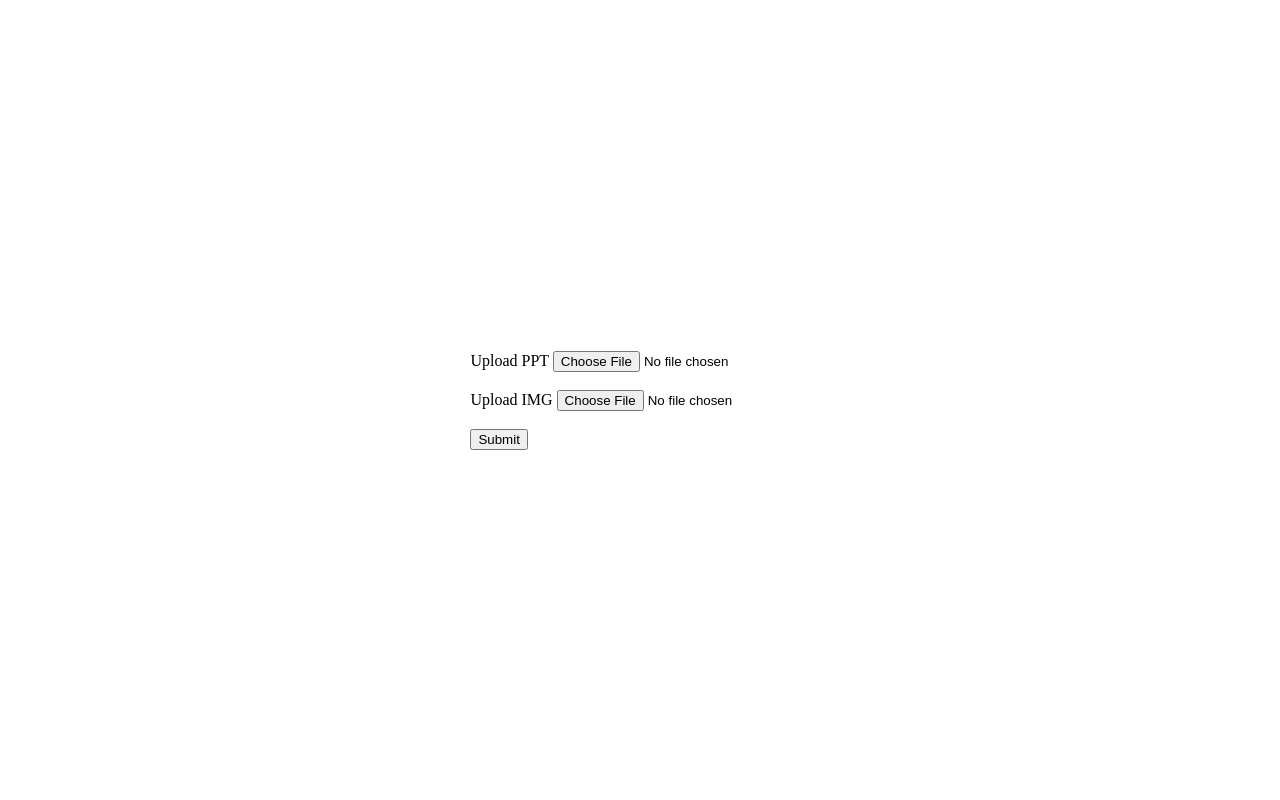
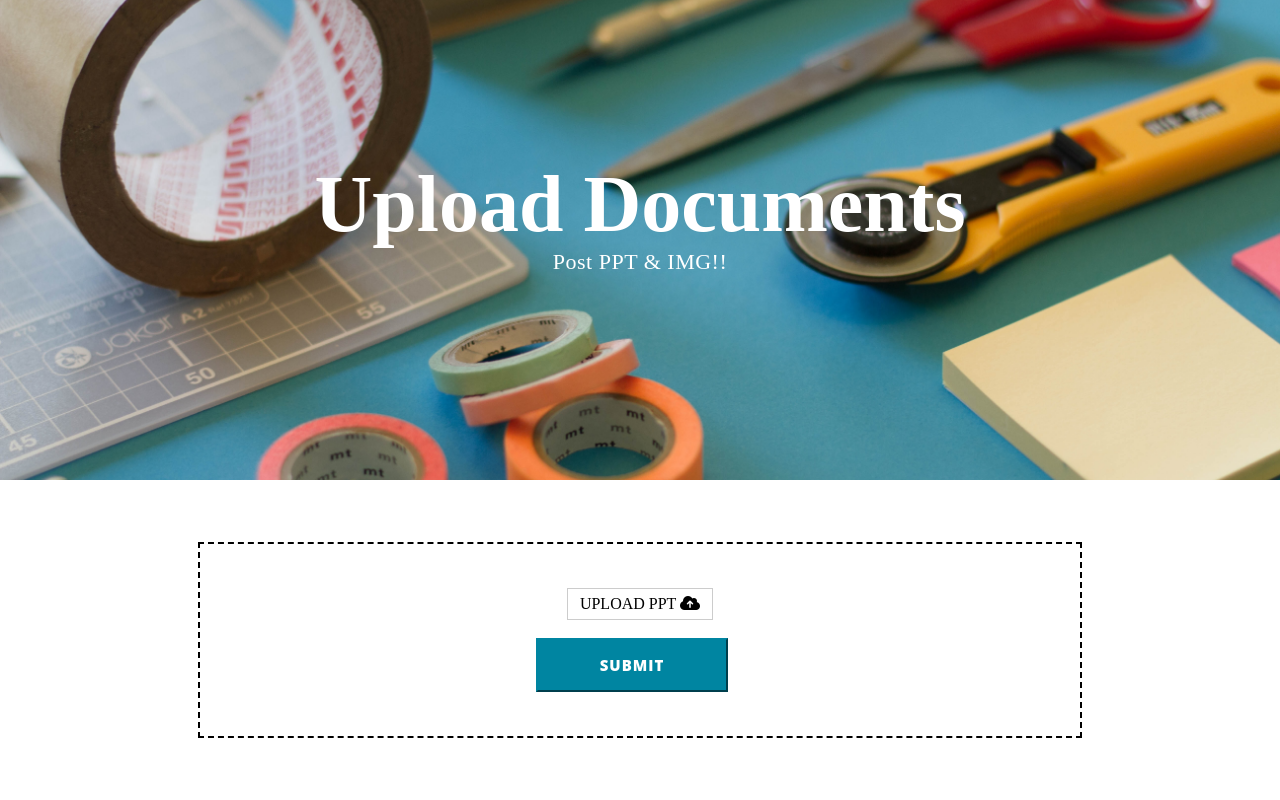
Before and after one commit to Vinay0022/E-campus, a Flask app: page /form in a window 1280 px wide. Run offline with Flask 2, Linux system fonts and the light colour scheme; some libraries are stand-ins or nearby versions.

Commit message:
img url added

```diff
--- a/app.py
+++ b/app.py
@@ -35,8 +35,8 @@ Bootstrap(app)
 
 ##CONNECT TO DB
 app.config['SQLALCHEMY_DATABASE_URI'] = 'sqlite:///campus.db'
-# postgres://e_campus:Pi3LlnRNakEFaEDBQaJwUbrLQQmSAByW@dpg-cg2476l269vfsnuh7hdg-a.singapore-postgres.render.com/e_campus_0lb6
-# app.config['SQLALCHEMY_DATABASE_URI'] = os.environ.get("DATABASE_URL")
+
+#app.config['SQLALCHEMY_DATABASE_URI'] = os.environ.get("DATABASE_URL")
 
 app.config['SQLALCHEMY_TRACK_MODIFICATIONS'] = False
 db = SQLAlchemy(app)
@@ -82,6 +82,7 @@ class BlogPost(db.Model):
     group2 = db.Column(db.String(250), unique=True, nullable=False)
     group3 = db.Column(db.String(250), unique=True, nullable=False)
     guide = db.Column(db.String(250), nullable=False)
+    img_url = db.Column(db.String(250), nullable=False)
     date = db.Column(db.String(250), nullable=False)
     author = relationship("User", back_populates="posts")
     comments = relationship("Comment", back_populates="parent_post")
@@ -92,7 +93,6 @@ class Upload(db.Model):
     author_id = db.Column(db.Integer, db.ForeignKey("users.id"))
     filename = db.Column(db.String(50))
     data = db.Column(db.LargeBinary)
-    img = db.Column(db.LargeBinary)
     author1= relationship("User", back_populates="posts1")
 
 class Comment(db.Model):
@@ -229,15 +229,16 @@ def add_new_post():
     form = CreateEventForm()
     if form.validate_on_submit():
         new_post = BlogPost(
-            title=form.title.data,
-            ay=form.ay.data,
+        title=form.title.data,
+        ay=form.ay.data,
             group1=form.group1.data,
             group2=form.group2.data,
             group3=form.group3.data,
             guide=form.guide.data,
+            img_url=form.img_url.data,
             author=current_user,
             date=date.today().strftime("%B %d, %Y")
-        )
+            )
         db.session.add(new_post)
         db.session.commit()
         return redirect(url_for("form"))
@@ -254,6 +255,7 @@ def edit_post(post_id):
         group2=post.group2,
         group3=post.group3,
         guide=post.guide,
+        img_url=post.img_url,
         author=current_user,
     )
     if edit_form.validate_on_submit():
@@ -263,6 +265,7 @@ def edit_post(post_id):
         post.group2 = edit_form.group2.data
         post.group3 = edit_form.group3.data
         post.guide = edit_form.guide.data
+        post.img_url = edit_form.img_url.data
         db.session.commit()
 
         return redirect(url_for("show_post", post_id=post.id))
@@ -291,9 +294,8 @@ if __name__ == "__main__":
 def form():
     if request.method == 'POST':
         file = request.files['file']
-        file2 = request.files['file2']
         # relation between user and upload is author1=current_user
-        upload = Upload(author1=current_user,filename=file.filename, data=file.read(),img=file2.read())
+        upload = Upload(author1=current_user,filename=file.filename, data=file.read())
         db.session.add(upload)
         db.session.commit()
 
--- a/forms.py
+++ b/forms.py
@@ -14,6 +14,7 @@ class CreateEventForm(FlaskForm):
     group2 = StringField("Group Members", validators=[DataRequired()])
     group3 = StringField("Group Members", validators=[DataRequired()])
     guide = StringField("Project Guide", validators=[DataRequired()])
+    img_url = StringField("Project Image URL" )
     submit = SubmitField("Create")
 
 class RegisterForm(FlaskForm):
--- a/templates/form.html
+++ b/templates/form.html
@@ -1,38 +1,140 @@
 <!DOCTYPE html>
 <html lang="en">
+
 <head>
   <meta charset="UTF-8">
   <meta http-equiv="X-UA-Compatible" content="IE=edge">
   <meta name="viewport" content="width=device-width, initial-scale=1.0">
   <title>Upload Documents</title>
+  <link rel="stylesheet" href="https://cdnjs.cloudflare.com/ajax/libs/font-awesome/6.3.0/css/all.min.css" integrity="sha512-SzlrxWUlpfuzQ+pcUCosxcglQRNAq/DZjVsC0lE40xsADsfeQoEypE+enwcOiGjk/bSuGGKHEyjSoQ1zVisanQ==" crossorigin="anonymous" referrerpolicy="no-referrer" />
   <style>
-        body {
-          margin: 0;
+    * {
+      margin: 0px;
+      padding: 0px;
     }
+
 
     .center {
       display: flex;
       justify-content: center;
       align-items: center;
-          height: 100vh;
+      height: 40vh;
+
+    }
+
+    .edit_img {
+
+      background-position: center;
+      background-repeat: no-repeat;
+      background-size: cover;
+      background-image: url(/static/img/edit-bg.jpg);
+      height: 30rem;
+
+    }
+
+    .txt {
+      padding-top: 10rem;
+      text-align: center;
+      font-size: 24px;
+      line-height: 1.1;
+      font-weight: 300;
+      color: #fff;
+      font-family: 'Times New Roman', Times, serif;
+
+    }
+
+    h1 {
+      text-align: center;
+      font-size: 80px;
+      color: #fff;
+    }
+
+    #subheading{
+      font-size: 22px;
+    line-height: 1.1;
+    letter-spacing: .5px;
+    margin: 10px 0 0;
+    font-family: 'Times New Roman', Times, serif;
+    }
+
+
+
+
+
+    .myfrm {
+      display: flex;
+      flex-direction: column;
+      justify-content: center;
+      align-items: center;
+      width: 55rem;
+      height: 12rem;
+      border: 2px dashed black;
+    }
+
+    .sub_btn {
+      color: white;
+      font-size: 15px;
+      font-weight: 800;
+      padding: 15px 25px;
+      letter-spacing: 1px;
+      text-transform: uppercase;
+      border-radius: 0;
+      font-family: 'Open Sans', 'Helvetica Neue', Helvetica, Arial, sans-serif;
+      background-color: #0085a1;
+      border-color: #0085a1;
+      cursor: pointer;
+      width: 12rem;
+      margin-left: -1rem;
+
+    }
+
+     input[type="file"] {
+    display: none;
+}
+.custom-file-upload {
+    border: 1px solid #ccc;
+    display: inline-block;
+    padding: 6px 12px;
+    cursor: pointer;
 }
   </style>
 </head>
+
 <body>
+  <div class="edit_img">
+    <div class="txt">
+      <h1 >Upload Documents</h1>
+      <span id="subheading">Post PPT & IMG!!</span>
+    </div>
+  </div>
   <div class="center">
-        <form method="POST" action="/form" enctype="multipart/form-data">
-            <label>Upload PPT
-            <input type="file" name="file"  >
+    <form method="POST" action="/form" class="myfrm" enctype="multipart/form-data">
+      <!-- <label style="font-size: x-large;">Upload PPT  :
+        <input type="file" name="file">
       </label>
       <br>
+      <label  style="font-size: x-large;">Upload IMG  :
+        <input type="file" name="file2" >
+      </label>
+
+      <br> -->
+
+      <label for="file-upload" class="custom-file-upload">
+        UPLOAD PPT  <i class="fa fa-cloud-upload"></i>
+      </label>
+      <input id="file-upload" type="file" name="file"/>
+
       <br>
-            <label>Upload IMG
-            <input type="file" name="file2">
+
+      <!-- <label for="file-upload" class="custom-file-upload">
+        UPLOAD IMG <i class="fa fa-cloud-upload"></i>
       </label>
-            <br>
-            <br>
-            <button>Submit</button>
+      <input id="file-upload" type="file" name="file2"/>
+      <br> -->
+
+      <button class="sub_btn">SUBMIT</button>
     </form>
   </div>
 </body>
+
 </html>
--- a/templates/post.html
+++ b/templates/post.html
@@ -28,6 +28,7 @@
   <div class="blog-slider__wrp swiper-wrapper">
     <div class="blog-slider__item swiper-slide">
       <div class="blog-slider__img">
+        <img src="{{post.img_url}}">
       </div>
       <div class="blog-slider__content">
         <span style="font-size: 1.5rem; font-family: Arial, Helvetica, sans-serif;" class="blog-slider__code">{{post.ay}}</span>
```
Also changed, not shown: campus.db (added). Lines whose indentation alone changed are shown as unchanged.
